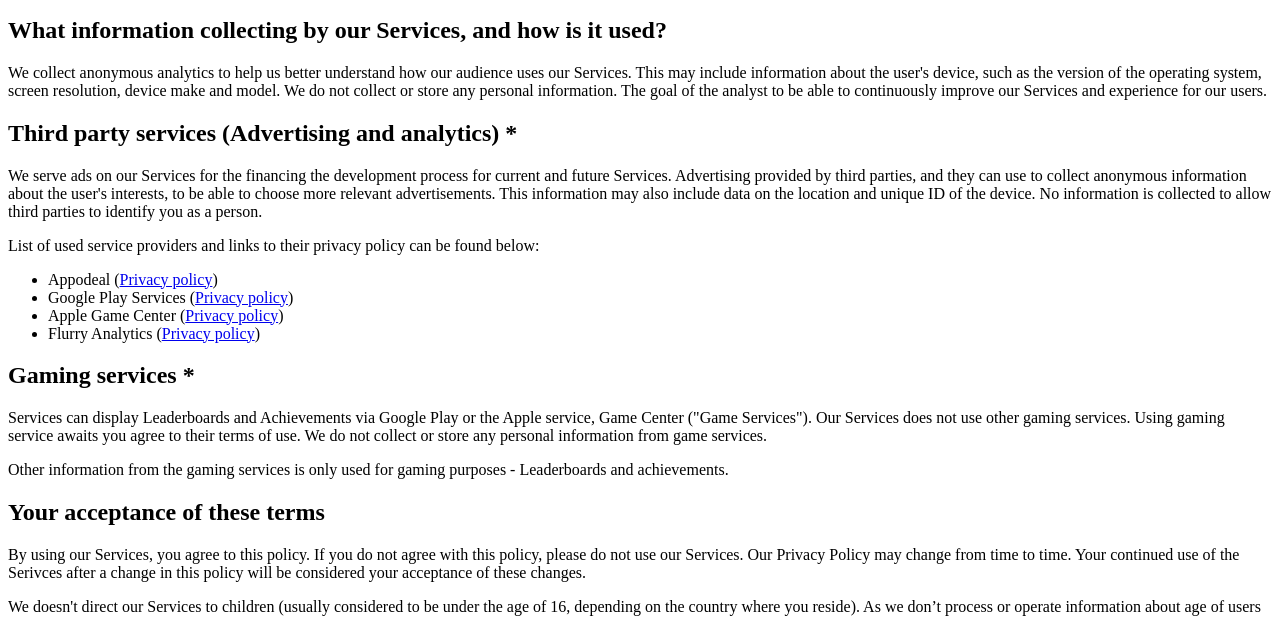
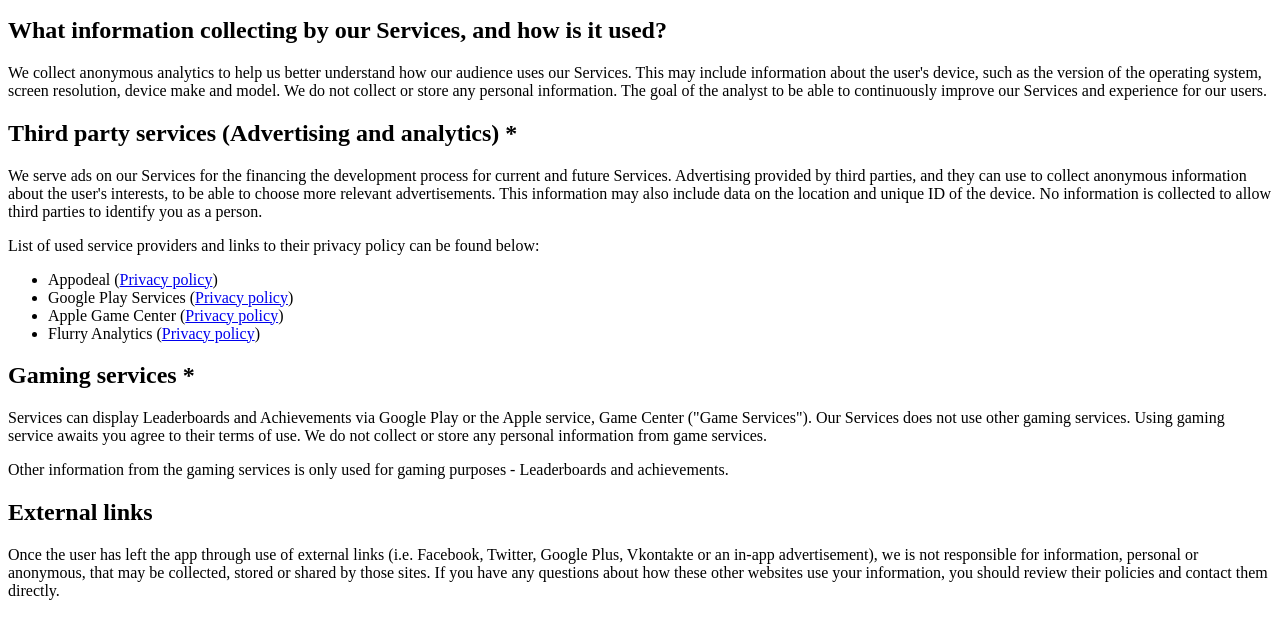
Before and after one commit to proteygames/proteygames.github.io, a plain HTML site: page index.html in a window 1280 px wide. Shown: the part 181-798 px from the top of the page. Drawn offline with Linux system fonts and the light colour scheme.

Commit message:
Update index.html

```diff
--- a/index.html
+++ b/index.html
@@ -1,6 +1,6 @@
 <html>
 <body>
-UPDATED 23/05/2018
+UPDATED 24/05/2018
 <h1>Protey Games CONFIDENTIALITY</h1>
 <p>Protey Games (hereinafter, "We") has adopted this privacy (hereinafter, "Privacy Policy") policy to explain how Protey Games collects, stores and uses the information to the user (hereinafter, "You", "User"), prepared in connection with our games and all other related services that may be provided at any given time (hereinafter, "Services"). This policy applies to any our Services, if it has no dominant policy. Personal information contained in this document is, but not limited to: name, phone number, contacts, messages, calendar and ID plaintext devices. We respect the privacy of our users and work continuously to achieve an acceptable level of security for personal information.</p>
 <h2>What information collecting by our Services, and how is it used?</h2>
@@ -17,6 +17,8 @@ UPDATED 23/05/2018
 <h2>Gaming services *</h2>
 <p>Services can display Leaderboards and Achievements via Google Play or the Apple service, Game Center ("Game Services"). Our Services does not use other gaming services. Using gaming service awaits you agree to their terms of use. We do not collect or store any personal information from game services.</p>
 <p>Other information from the gaming services is only used for gaming purposes - Leaderboards and achievements.</p>
+<h2>External links</h2>
+<p>Once the user has left the app through use of external links (i.e. Facebook, Twitter, Google Plus, Vkontakte or an in-app advertisement), we is not responsible for information, personal or anonymous, that may be collected, stored or shared by those sites. If you have any questions about how these other websites use your information, you should review their policies and contact them directly.</p>
 <h2>Your acceptance of these terms</h2>
 <p>By using our Services, you agree to this policy. If you do not agree with this policy, please do not use our Services. Our Privacy Policy may change from time to time. Your continued use of the Serivces after a change in this policy will be considered your acceptance of these changes.</p>
 <p>We doesn't direct our Services to children (usually considered to be under the age of 16, depending on the country where you reside). As we don’t process or operate information about age of users we may not been able to prevent processing of the other data, which may belong to person under the legal age. We also do not intentionally collect personal information about age through our Services. If you are the parent or guardian of a child and you believe that we have inadvertently received personal information about that child, please contact us and we will delete the information from our records.</p>
```
